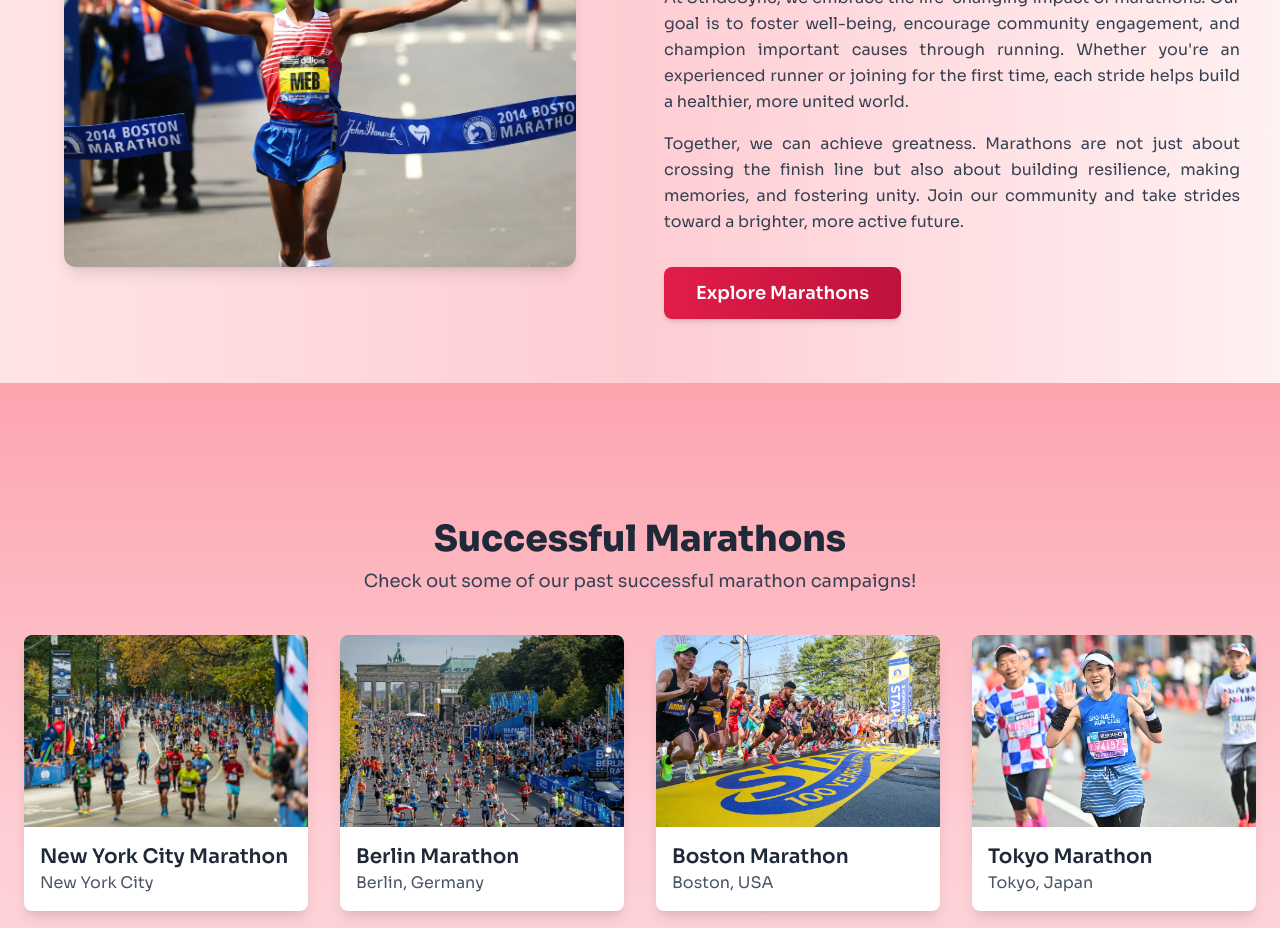
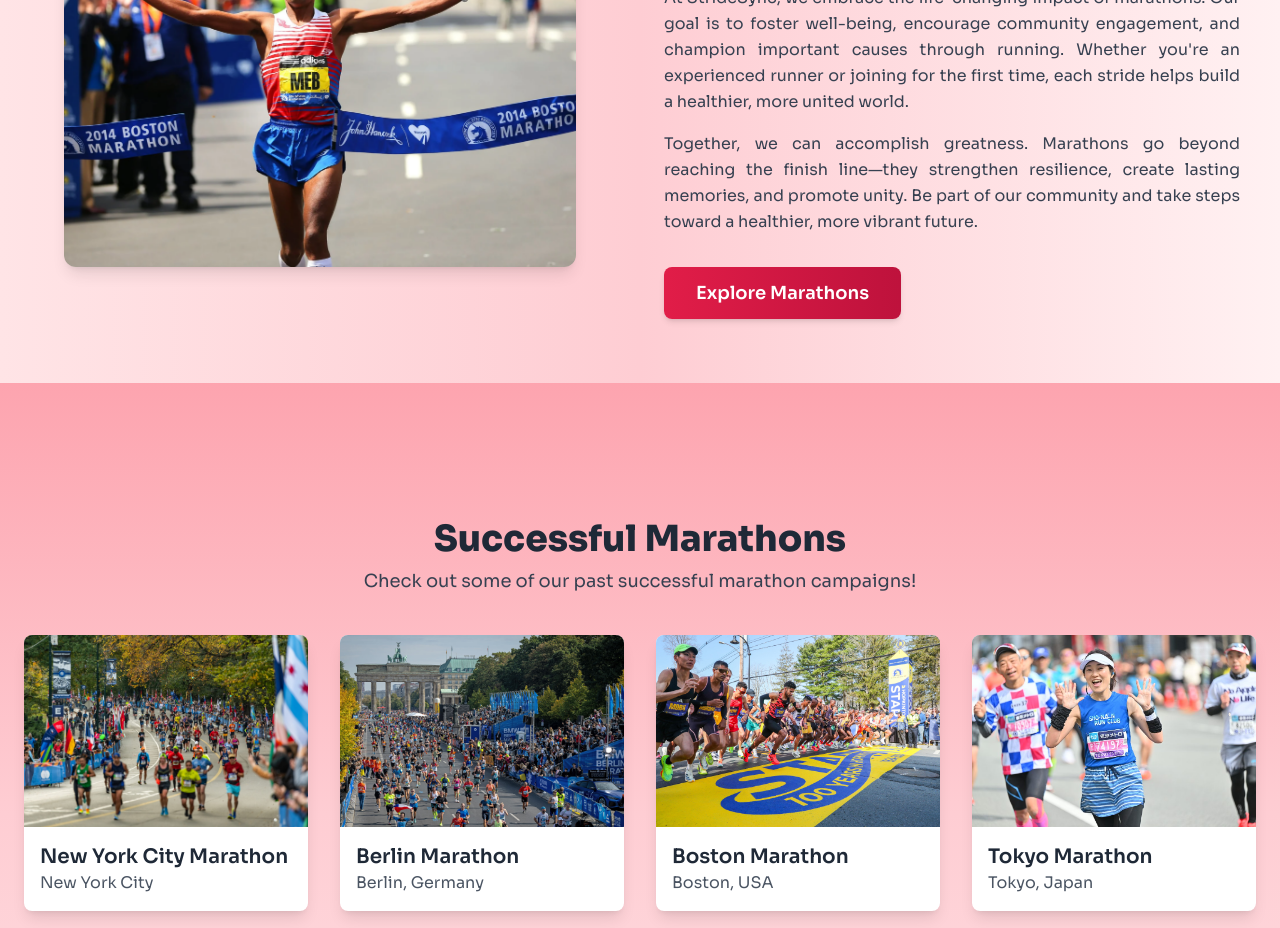
Before and after one commit to sorupchakraborty/StrideSync-client, a React (Vite) app: page / in a window 1280 px wide. Shown: the part 2920-3848 px from the top of the page. Built offline with nearby package versions, Linux system fonts and the light colour scheme; no server answers.

Commit message:
refine text in OurMission component for clarity and impact

```diff
--- a/src/components/Home/OurMission.jsx
+++ b/src/components/Home/OurMission.jsx
@@ -44,10 +44,10 @@
             each stride helps build a healthier, more united world.
           </p>
           <p className="mt-4 text-gray-700 dark:text-gray-400 text-justify leading-relaxed">
-            Together, we can achieve greatness. Marathons are not just about
-            crossing the finish line but also about building resilience, making
-            memories, and fostering unity. Join our community and take strides
-            toward a brighter, more active future.
+            Together, we can accomplish greatness. Marathons go beyond
+            reaching the finish line—they strengthen resilience, create
+            lasting memories, and promote unity. Be part of our community
+            and take steps toward a healthier, more vibrant future.
           </p>
           <div className="mt-8 flex justify-start">
             <Link
```
